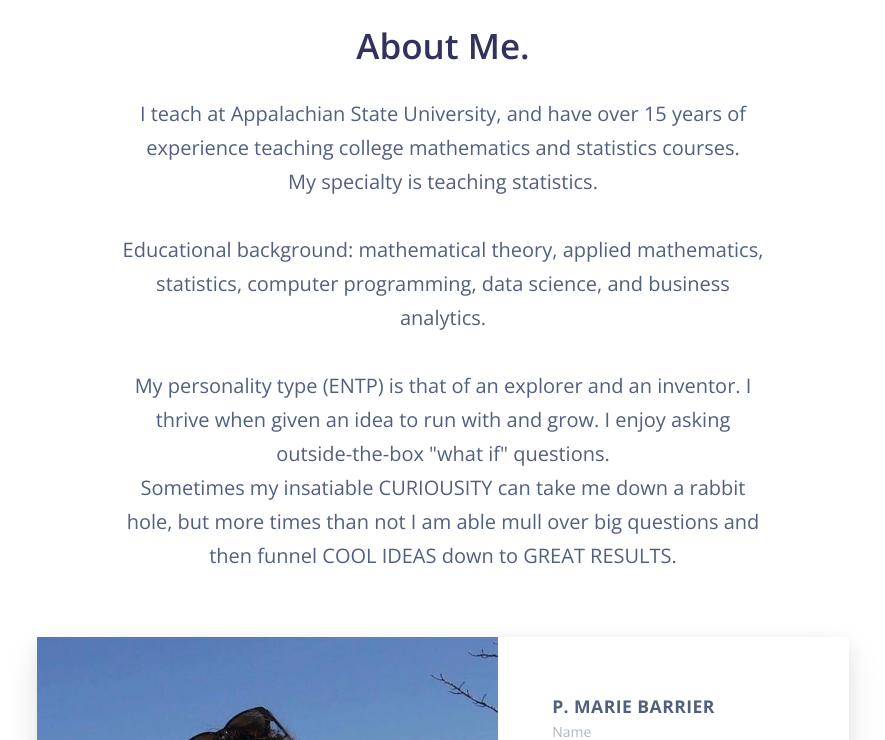
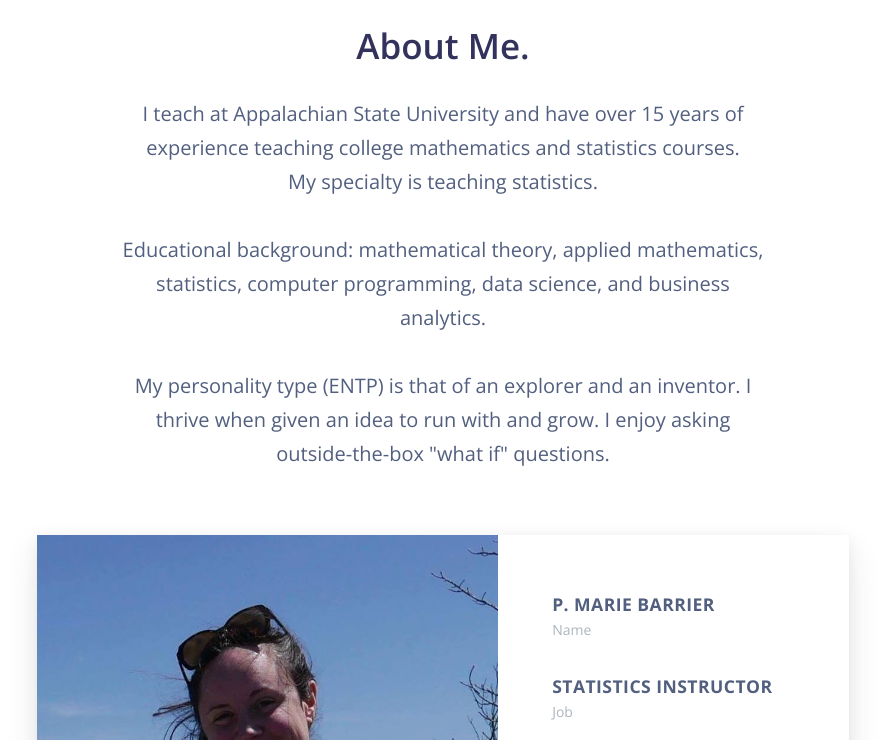
Before and after one commit to patriciamariebarrier/patriciamariebarrier.github.io, a Jekyll site: the page built from _pages/about.md, in a window 1280 px wide and 900 px high, scrolled down 384 px, cut to the strip 160-900 px from the top of the window. Shown: the whole strip, without its empty margins (197-1082 px from the left). Built offline with Jekyll 4.4.1, drawn with Linux system fonts in a browser that asks for light colours; nearby versions of some CDN libraries.

Commit message:
Update team-carousel-4.html

```diff
--- a/_includes/components/teams/team-carousel-4.html
+++ b/_includes/components/teams/team-carousel-4.html
@@ -3,9 +3,7 @@
     <div class="row">
       <div class="col-md-8 mx-auto text-center mb-5">
         <h3 class="display-3">About Me. </h3>
-        <p class="lead">I teach at Appalachian State University, and have over 15 years of experience teaching college mathematics and statistics courses. <br>My specialty is teaching statistics. <br> <br>Educational background: mathematical theory, applied mathematics, statistics, computer programming, data science, and business analytics. <br> <br>My personality type (ENTP) is that of an explorer and an inventor. I thrive when given an idea to run with and grow. I enjoy asking outside-the-box "what if" questions. <br>Sometimes my insatiable CURIOUSITY can take me down a rabbit hole, but more times than not I am able mull over big questions and then funnel COOL IDEAS down to GREAT RESULTS.
-
-        </p>
+        <p class="lead">I teach at Appalachian State University and have over 15 years of experience teaching college mathematics and statistics courses. <br>My specialty is teaching statistics. <br> <br>Educational background: mathematical theory, applied mathematics, statistics, computer programming, data science, and business analytics. <br> <br>My personality type (ENTP) is that of an explorer and an inventor. I thrive when given an idea to run with and grow. I enjoy asking outside-the-box "what if" questions.    </p>
       </div>
     </div>
     <div class="row">
```
